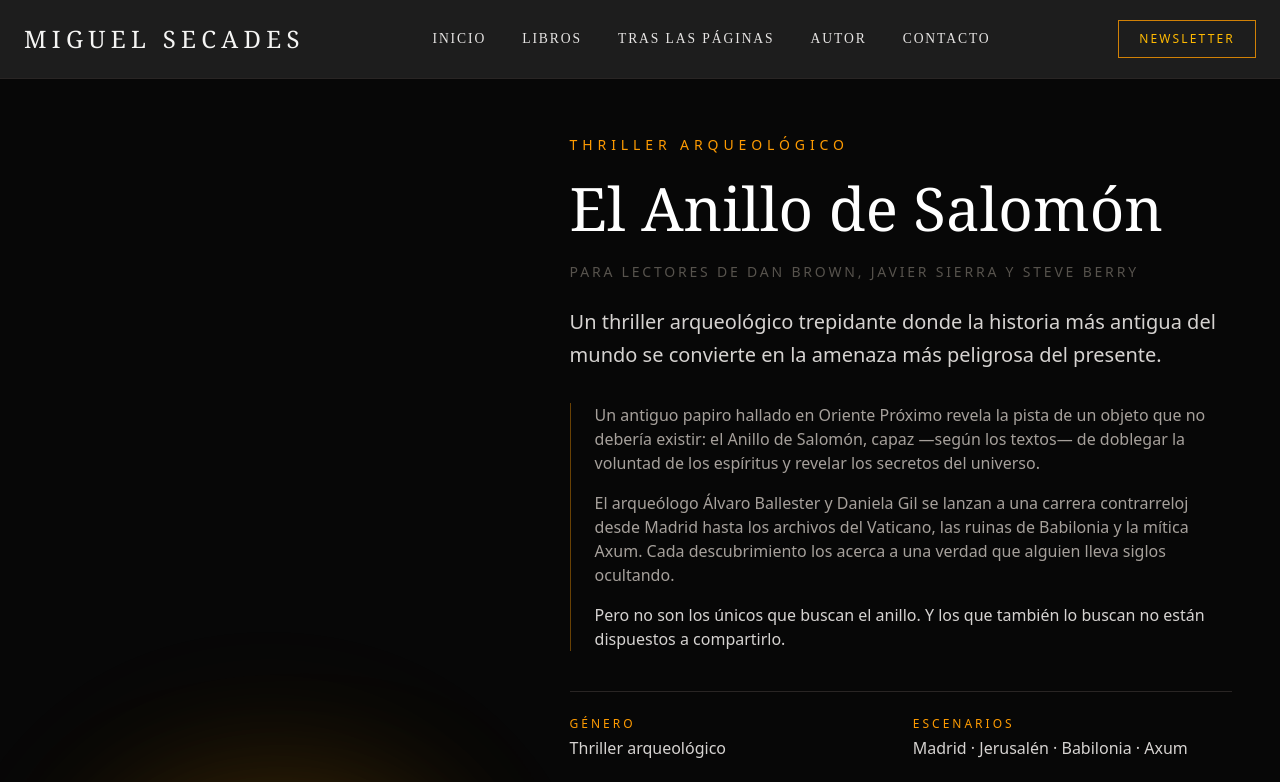
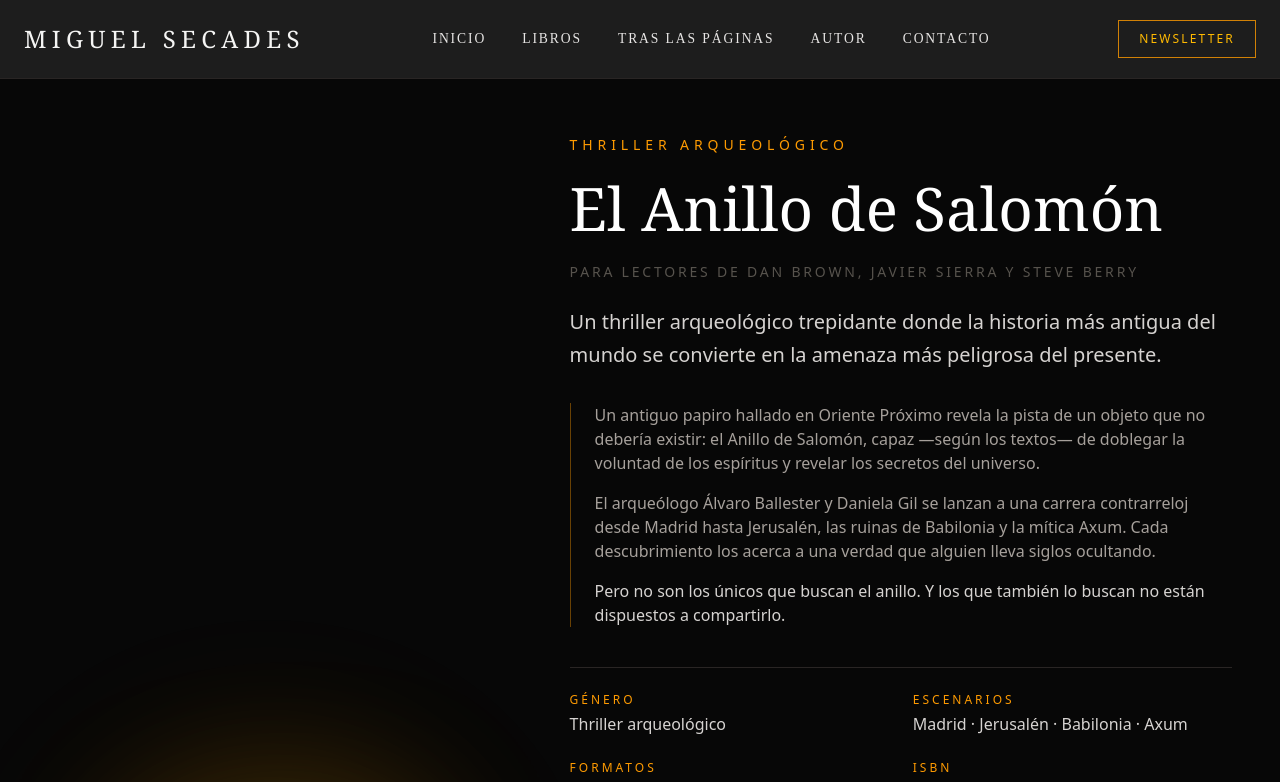
Before and after one commit to MiguelSecadesBYU/miguel-web-platform, a Next.js app: page /books in a window 1280 px wide. Shown: the top 782 px of the page. Built offline with nearby package versions, Linux system fonts and the light colour scheme.

Commit message:
cambiar el vaticano por jerusalen

```diff
--- a/src/app/books/page.tsx
+++ b/src/app/books/page.tsx
@@ -57,7 +57,7 @@ export default function BooksPage() {
             </p>
             <p>
               El arqueólogo Álvaro Ballester y Daniela Gil se lanzan a una
-              carrera contrarreloj desde Madrid hasta los archivos del Vaticano,
+              carrera contrarreloj desde Madrid hasta Jerusalén,
               las ruinas de Babilonia y la mítica Axum. Cada descubrimiento los
               acerca a una verdad que alguien lleva siglos ocultando.
             </p>
```
